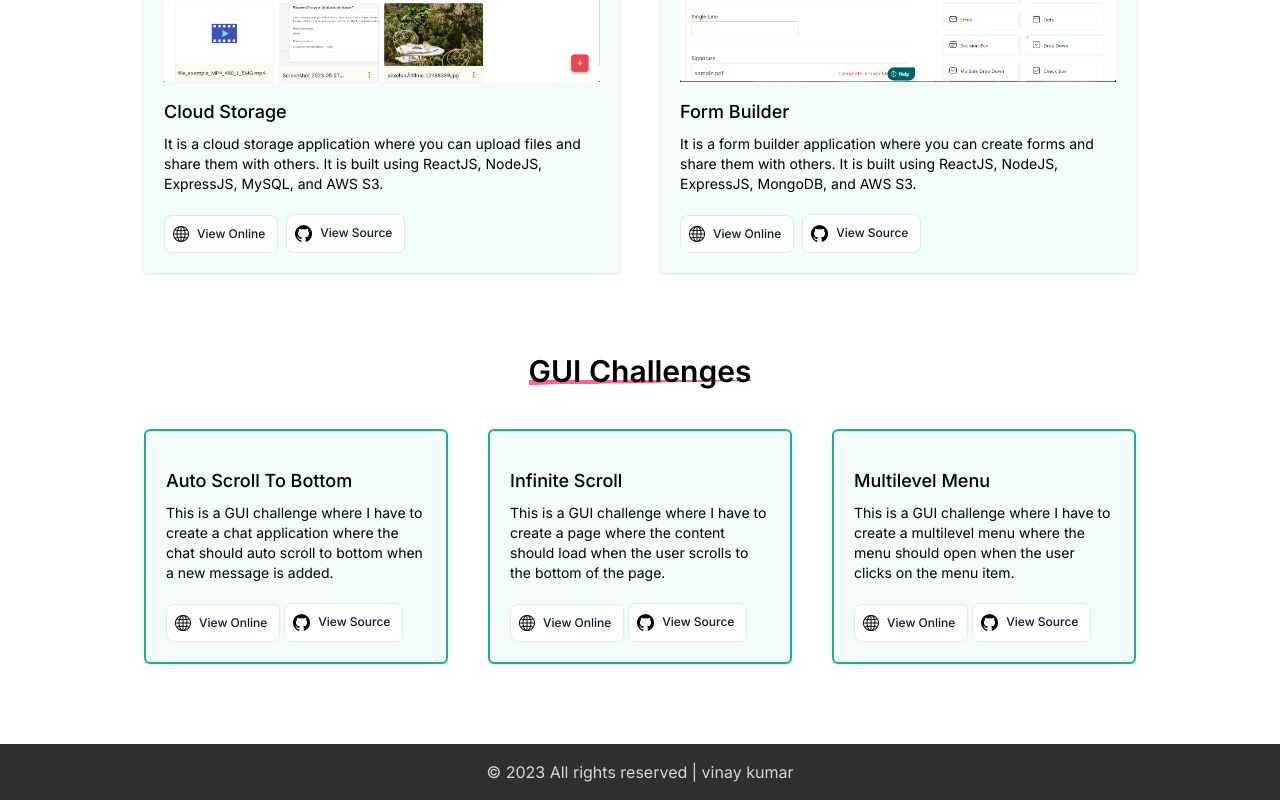
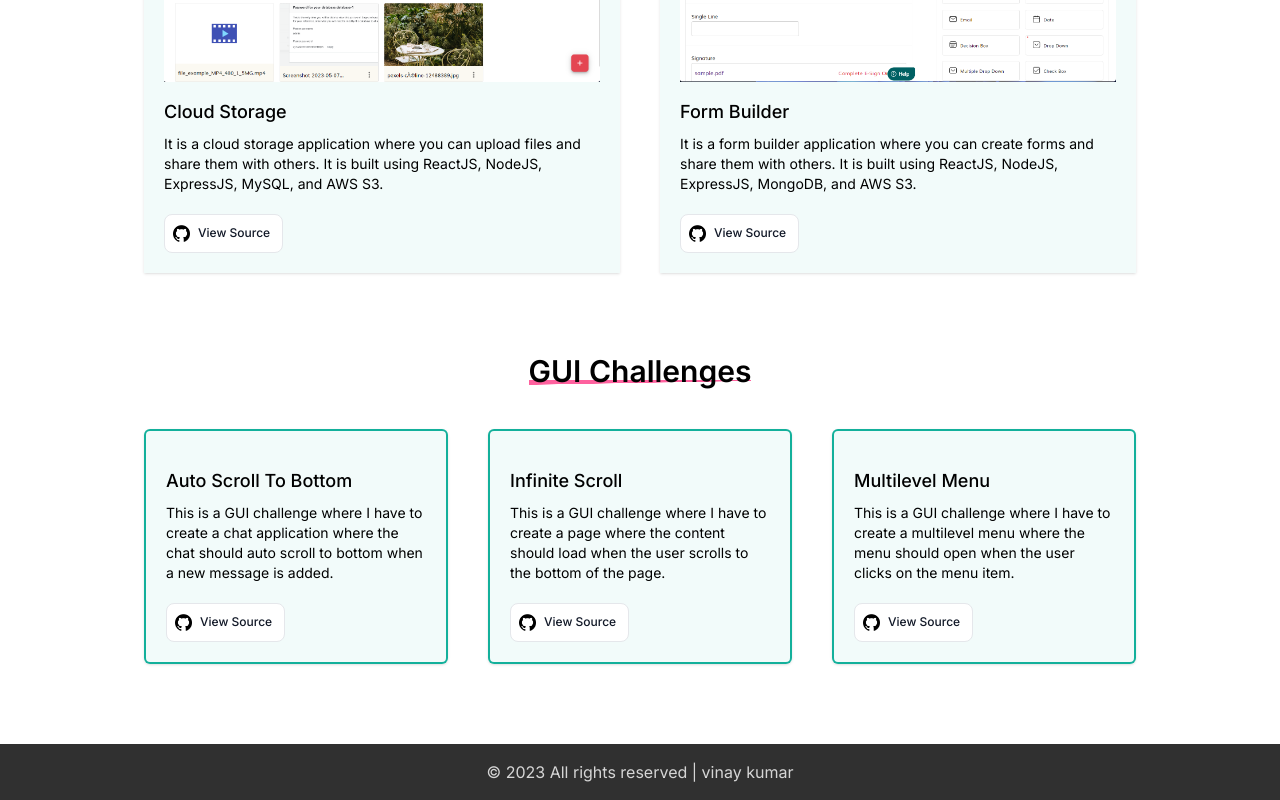
Before and after one commit to vinaykanna/Portfolio, a Next.js app: page / in a window 1280 px wide. Shown: the part 1326-2126 px from the top of the page. Built offline with nearby package versions, Linux system fonts and the light colour scheme.

Commit message:
Update page.tsx

```diff
--- a/app/page.tsx
+++ b/app/page.tsx
@@ -107,7 +107,7 @@ export default function Home() {
                 <h3 className="text-lg font-medium mt-4">{form.name}</h3>
                 <p className="text-sm mt-2">{form.description}</p>
                 <div className="mt-5">
-                  <a href={form.link} target="_blank">
+{/*                   <a href={form.link} target="_blank">
                     <button
                       type="button"
                       className="text-gray-900 bg-white hover:bg-gray-100 border border-gray-200 focus:ring-4 focus:outline-none focus:ring-gray-100 font-medium rounded-lg py-2.5 text-center inline-flex items-center text-xs px-3"
@@ -121,11 +121,11 @@ export default function Home() {
                       />
                       View Online
                     </button>
-                  </a>
+                  </a> */}
                   <a href={form.source} target="_blank">
                     <button
                       type="button"
-                      className="text-gray-900 bg-white hover:bg-gray-100 border border-gray-200 focus:ring-4 focus:outline-none focus:ring-gray-100 font-medium rounded-lg  py-2.5 text-center inline-flex items-center text-xs px-3 ml-2 mt-2 sm:mt-0"
+                      className="text-gray-900 bg-white hover:bg-gray-100 border border-gray-200 focus:ring-4 focus:outline-none focus:ring-gray-100 font-medium rounded-lg  py-2.5 text-center inline-flex items-center text-xs px-3 mt-2 sm:mt-0"
                     >
                       <Image
                         width={17}
@@ -155,7 +155,7 @@ export default function Home() {
                 <h3 className="text-lg font-medium mt-4">{chall.name}</h3>
                 <p className="text-sm mt-2">{chall.description}</p>
                 <div className="mt-5">
-                  <a href={chall.link} target="_blank">
+{/*                   <a href={chall.link} target="_blank">
                     <button
                       type="button"
                       className="text-gray-900 bg-white hover:bg-gray-100 border border-gray-200 focus:ring-4 focus:outline-none focus:ring-gray-100 font-medium rounded-lg py-2.5 text-center inline-flex items-center text-xs px-3"
@@ -169,11 +169,11 @@ export default function Home() {
                       />
                       View Online
                     </button>
-                  </a>
+                  </a> */}
                   <a href={chall.source} target="_blank">
                     <button
                       type="button"
-                      className="text-gray-900 bg-white hover:bg-gray-100 border border-gray-200 focus:ring-4 focus:outline-none focus:ring-gray-100 font-medium rounded-lg py-2.5 text-center inline-flex items-center text-xs px-3 ml-1 mt-2 sm:mt-0"
+                      className="text-gray-900 bg-white hover:bg-gray-100 border border-gray-200 focus:ring-4 focus:outline-none focus:ring-gray-100 font-medium rounded-lg py-2.5 text-center inline-flex items-center text-xs px-3 mt-2 sm:mt-0"
                     >
                       <Image
                         width={17}
```
